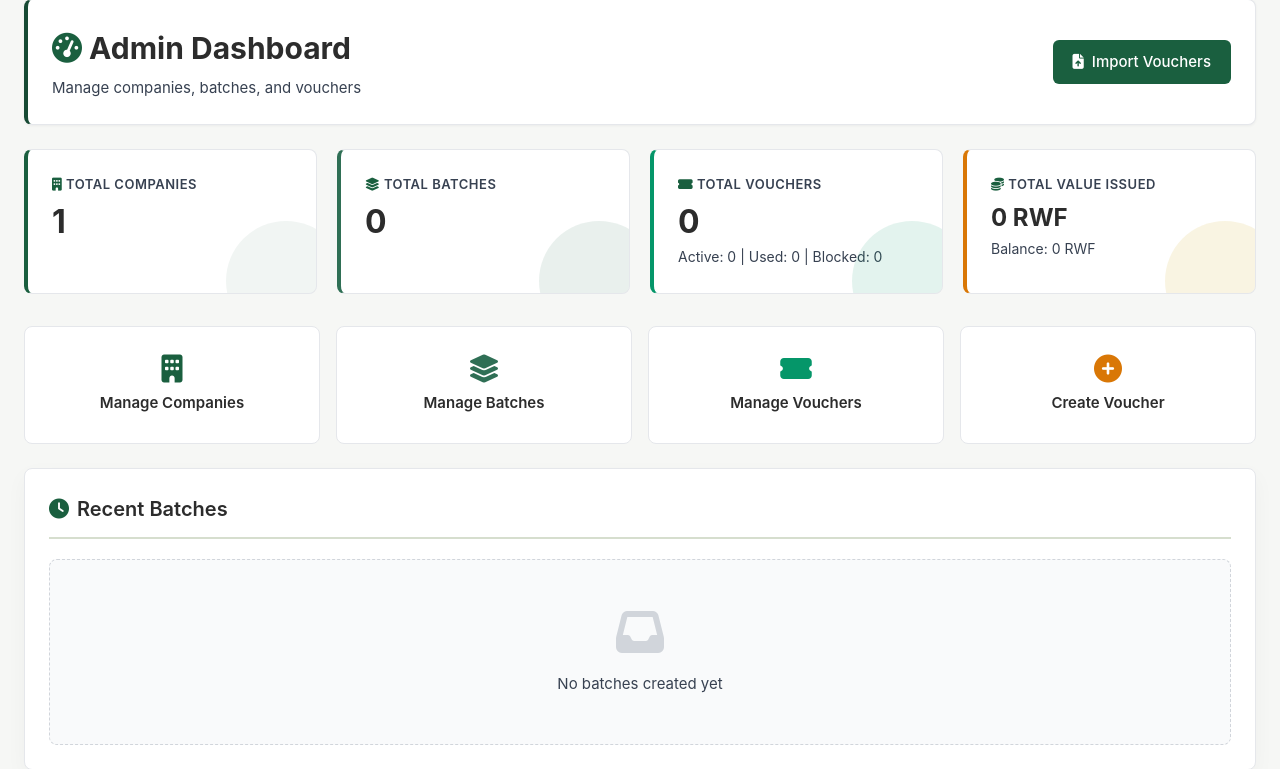
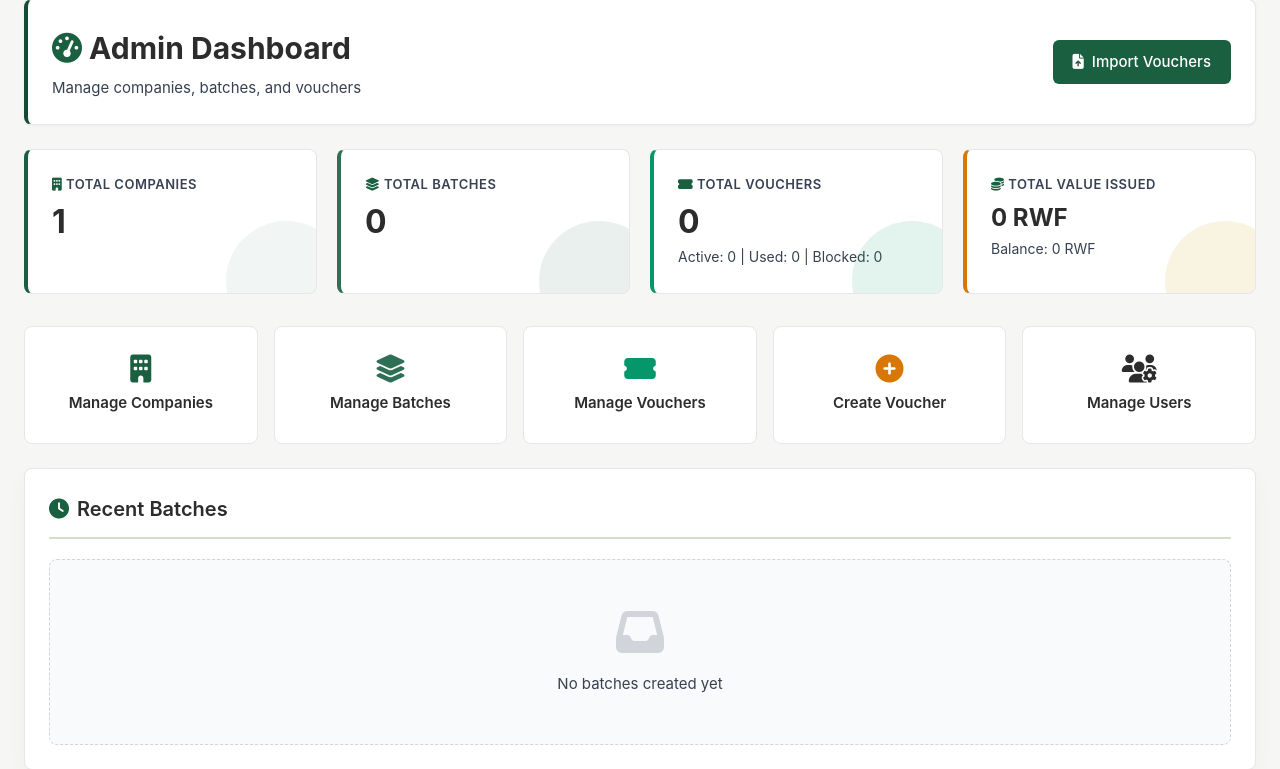
Before and after one commit to Lambert-01/voucher-system, a PHP site: page /admin/dashboard.php in a window 1280 px wide. Shown: the part 146-915 px from the top of the page. Run offline with PHP 8.4, Linux system fonts and the light colour scheme; the visitor is signed in with stand-in values (Sample User, id 1); data comes from the database, SQL or seed files in the repository; data that the repository does not hold is empty.

Commit message:
feat: Add Manage Users quick action button to admin dashboard

```diff
--- a/public/admin/dashboard.php
+++ b/public/admin/dashboard.php
@@ -80,6 +80,10 @@ ob_start();
         <i class="fas fa-plus-circle" style="font-size: 28px; color: var(--warning);"></i>
         <span>Create Voucher</span>
     </a>
+    <a href="<?= htmlspecialchars(appUrl('/admin/users.php')) ?>" class="quick-action-btn">
+        <i class="fas fa-users-cog" style="font-size: 28px; color: var(--charcoal);"></i>
+        <span>Manage Users</span>
+    </a>
 </div>
 
 <div class="card">
```
